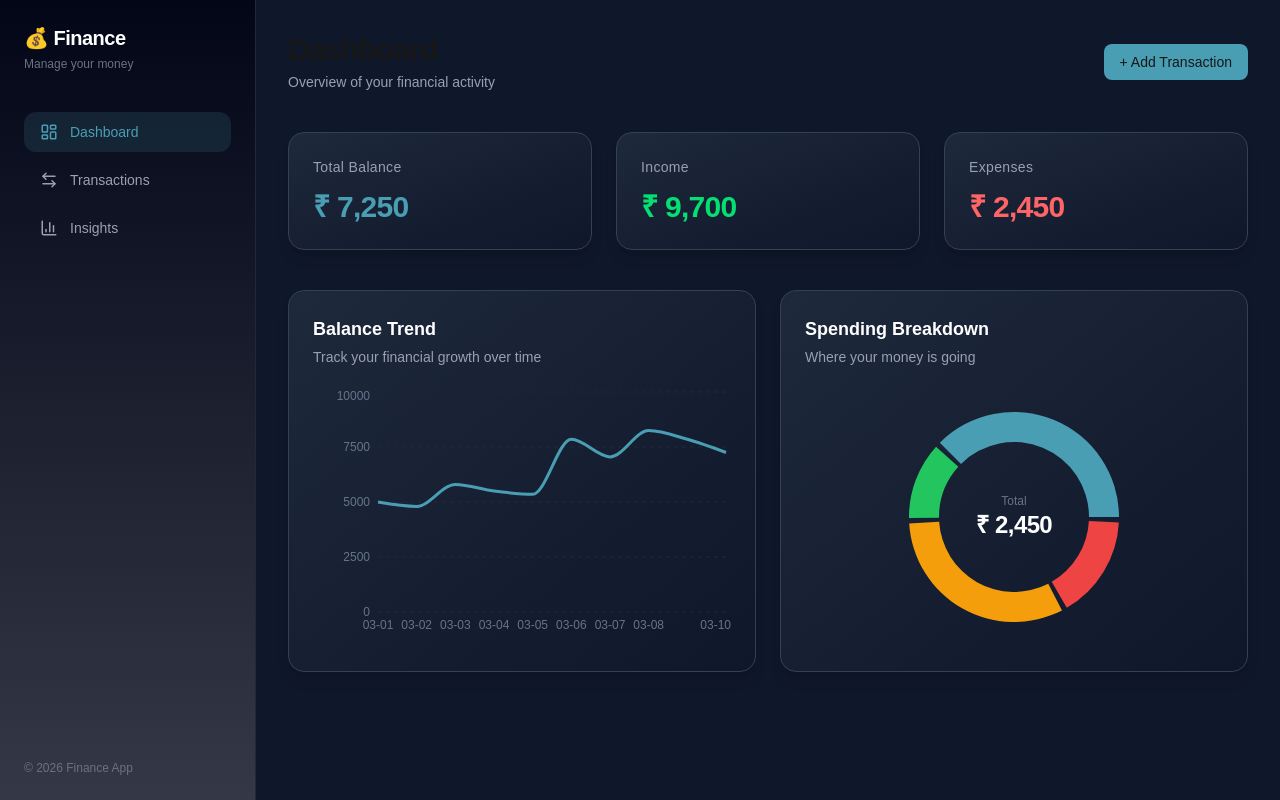
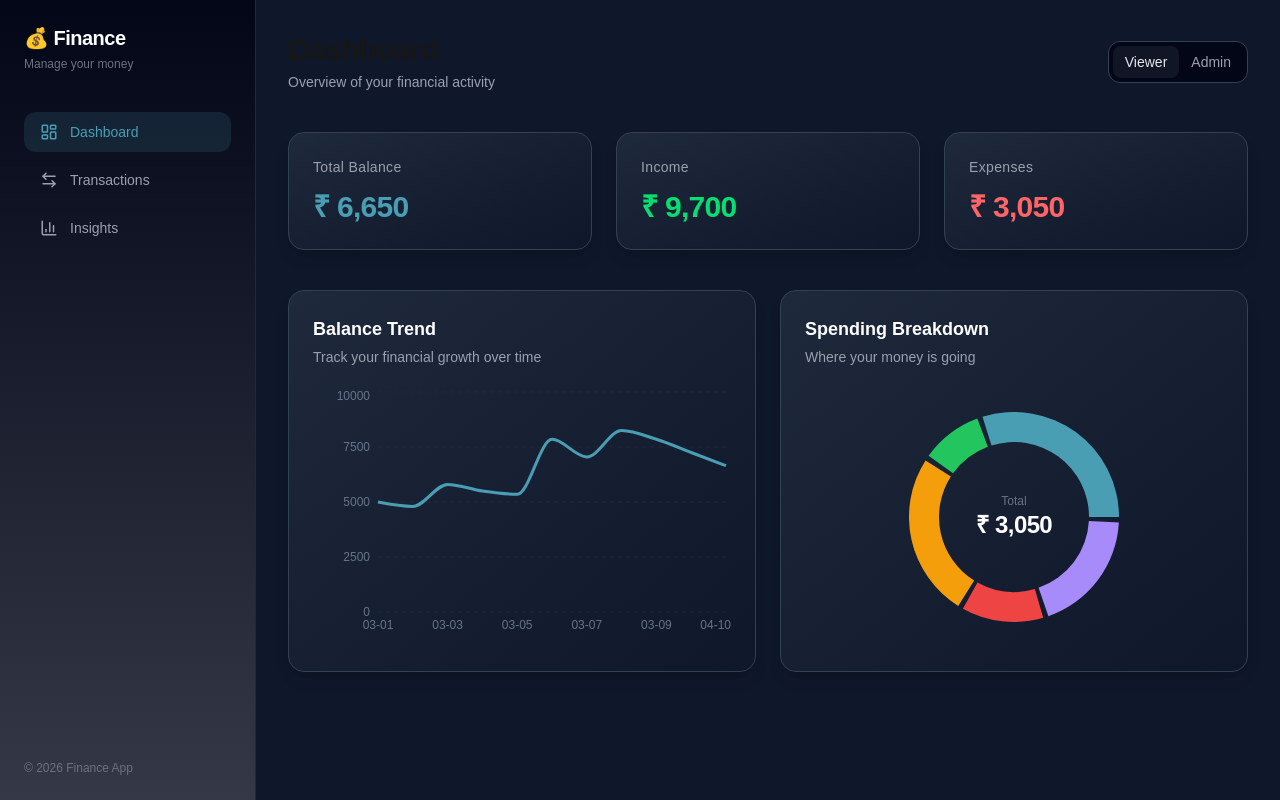
Before and after one commit to shreysircar/finance-dashboard, a Next.js app: page /dashboard in a window 1280 px wide. Built offline with nearby package versions, Linux system fonts and the light colour scheme.

Commit message:
insights page ui

```diff
--- a/src/app/dashboard/page.tsx
+++ b/src/app/dashboard/page.tsx
@@ -4,6 +4,8 @@ import { useFinance } from "@/context/FinanceContext";
 import BalanceChart from "@/components/BalanceChart";
 import CategoryPieChart from "@/components/CategoryPieChart";
 import SummaryCard from "@/components/SummaryCard";
+import RoleSwitcher from "@/components/RoleSwitcher";
+import { useRole } from "@/context/RoleContext";
 
 import {
   calculateBalance,
@@ -13,7 +15,7 @@ import {
 
 export default function DashboardPage() {
   const { transactions } = useFinance();
-
+  const { role } = useRole();
   const balance = calculateBalance(transactions);
   const income = calculateIncome(transactions);
   const expenses = calculateExpenses(transactions);
@@ -22,6 +24,7 @@ export default function DashboardPage() {
     <div className="space-y-10">
 
       {/* Header */}
+
 <div className="flex items-center justify-between">
   <div>
     <h1 className="text-3xl font-semibold tracking-tight">
@@ -32,13 +35,15 @@ export default function DashboardPage() {
     </p>
   </div>
 
-        <div className="hidden sm:block">
-          <button className="bg-[#4a9eb3] hover:bg-[#3b889b] px-4 py-2 rounded-lg text-sm font-medium transition">
-            + Add Transaction
-          </button>
+  {/* 🔥 Right Controls */}
+  <div className="flex items-center gap-4">
+
+    {/* Role Switcher */}
+    <RoleSwitcher />
+
+
   </div>
 </div>
-
       {/* ✅ Summary Cards (now direct + smarter) */}
       <div className="grid grid-cols-1 sm:grid-cols-2 lg:grid-cols-3 gap-6">
 
--- /dev/null
+++ b/src/components/RoleSwitcher.tsx
@@ -0,0 +1,38 @@
+"use client";
+
+import { useRole } from "@/context/RoleContext";
+
+export default function RoleSwitcher() {
+  const { role, setRole } = useRole();
+
+  return (
+    <div className="flex items-center bg-[#020617] border border-[#334155] rounded-xl p-1">
+
+      {/* Viewer */}
+      <button
+        onClick={() => setRole("viewer")}
+        className={`
+          px-3 py-1.5 text-sm rounded-lg transition-all
+          ${role === "viewer"
+            ? "bg-gray-600/20 text-gray-200"
+            : "text-gray-400 hover:text-gray-200"}
+        `}
+      >
+     Viewer
+      </button>
+
+      {/* Admin */}
+      <button
+        onClick={() => setRole("admin")}
+        className={`
+          px-3 py-1.5 text-sm rounded-lg transition-all
+          ${role === "admin"
+            ? "bg-[#4a9eb3]/20 text-[#4a9eb3]"
+            : "text-gray-400 hover:text-[#4a9eb3]"}
+        `}
+      >
+     Admin
+      </button>
+    </div>
+  );
+}
--- /dev/null
+++ b/src/context/RoleContext.tsx
@@ -0,0 +1,30 @@
+"use client";
+
+import { createContext, useContext, useState } from "react";
+
+type Role = "viewer" | "admin";
+
+type RoleContextType = {
+  role: Role;
+  setRole: (role: Role) => void;
+};
+
+const RoleContext = createContext<RoleContextType | undefined>(undefined);
+
+export function RoleProvider({ children }: { children: React.ReactNode }) {
+  const [role, setRole] = useState<Role>("viewer");
+
+  return (
+    <RoleContext.Provider value={{ role, setRole }}>
+      {children}
+    </RoleContext.Provider>
+  );
+}
+
+export function useRole() {
+  const context = useContext(RoleContext);
+  if (!context) {
+    throw new Error("useRole must be used within RoleProvider");
+  }
+  return context;
+}
--- a/src/data/transactions.ts
+++ b/src/data/transactions.ts
@@ -71,4 +71,11 @@ export const transactions: Transaction[] = [
     category: "Food",
     type: "expense",
   }),
+    new Transaction({
+    id: 11,
+    date: "2026-04-10",
+    amount: 600,
+    category: "Sports",
+    type: "expense",
+  }),
 ];
```
Also changed, not shown: src/app/layout.tsx (+8 -0 lines). Lines whose indentation alone changed are shown as unchanged.
